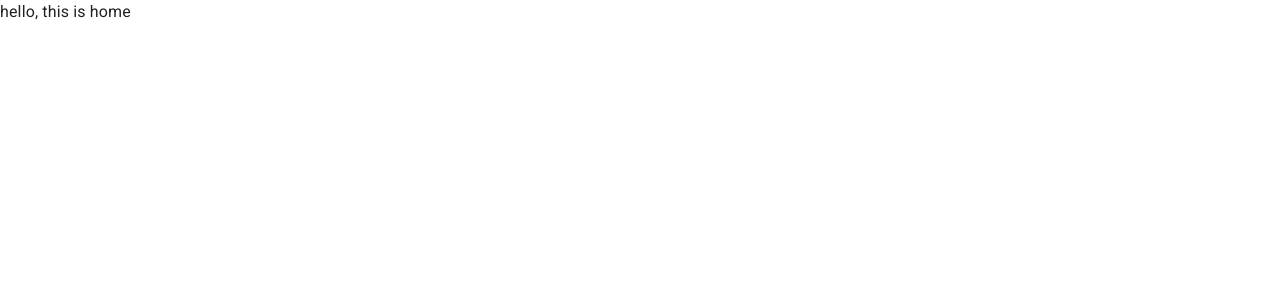
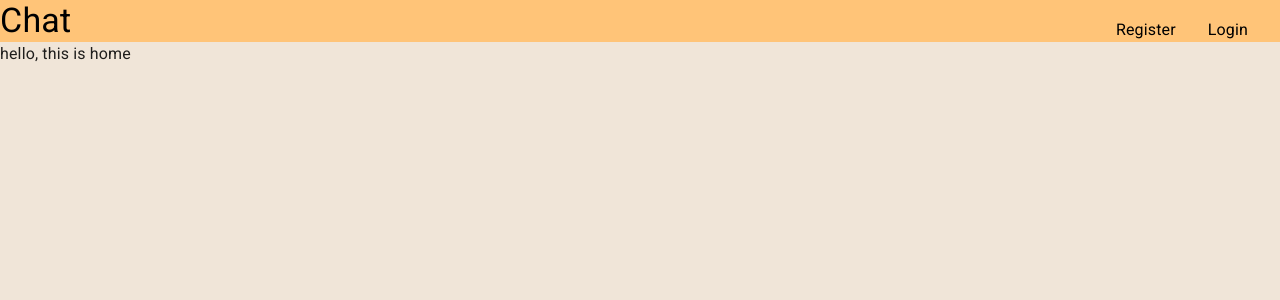
Before and after one commit to darshandamre/chat, a React (Create React App) app in the folder web/: page / in a window 1280 px wide. Shown: the top 300 px of the page. Built offline with nearby package versions, Linux system fonts and the light colour scheme.

Commit message:
feat: initial pages

```diff
--- a/web/public/index.html
+++ b/web/public/index.html
@@ -19,9 +19,12 @@
       work correctly both with client-side routing and a non-root public URL.
       Learn how to configure a non-root public URL by running `npm run build`.
     -->
-    <title>My page</title>
+    <title>Chat app</title>
     <!-- Fonts to support Material Design -->
-    <link rel="stylesheet" href="https://fonts.googleapis.com/css?family=Roboto:300,400,500,700&display=swap" />
+    <link
+      rel="stylesheet"
+      href="https://fonts.googleapis.com/css?family=Roboto:300,400,500,700&display=swap"
+    />
   </head>
   <body>
     <noscript>You need to enable JavaScript to run this app.</noscript>
--- a/web/src/App.tsx
+++ b/web/src/App.tsx
@@ -1,12 +1,16 @@
 import * as React from "react";
 import { Route, Routes } from "react-router-dom";
-import Home from "./Home";
+import Home from "./pages/Home";
+import Register from "./pages/Register";
+import Login from "./pages/Login";
 
 const App: React.FC = () => {
   return (
     <div className="App">
       <Routes>
         <Route path="/" element={<Home />} />
+        <Route path="/register" element={<Register />} />
+        <Route path="/login" element={<Login />} />
       </Routes>
     </div>
   );
--- /dev/null
+++ b/web/src/Components/NavBar.tsx
@@ -0,0 +1,49 @@
+import Box from "@mui/material/Box";
+import Link from "@mui/material/Link";
+import Typography from "@mui/material/Typography";
+import React from "react";
+
+interface NavBarProps {}
+
+const NavBar: React.FC<NavBarProps> = ({}) => {
+  return (
+    <Box
+      sx={{
+        display: "flex",
+        backgroundColor: "secondary.main"
+      }}>
+      <Link
+        href="/"
+        underline="none"
+        sx={{
+          color: "info.main"
+        }}>
+        <Typography variant="h4">Chat</Typography>
+      </Link>
+
+      <Link
+        href="/register"
+        underline="hover"
+        sx={{
+          color: "info.main",
+          marginLeft: "auto",
+          marginRight: "2em",
+          alignSelf: "end"
+        }}>
+        Register
+      </Link>
+      <Link
+        href="/login"
+        underline="hover"
+        sx={{
+          color: "info.main",
+          marginRight: "2em",
+          alignSelf: "end"
+        }}>
+        Login
+      </Link>
+    </Box>
+  );
+};
+
+export default NavBar;
--- a/web/src/Home.tsx
+++ /dev/null
@@ -1,7 +0,0 @@
-import React from "react";
-
-const Home: React.FC = () => {
-  return <>hello, this is home</>;
-};
-
-export default Home;
--- /dev/null
+++ b/web/src/pages/Home.tsx
@@ -0,0 +1,13 @@
+import React from "react";
+import NavBar from "../Components/NavBar";
+
+const Home: React.FC = () => {
+  return (
+    <>
+      <NavBar />
+      <div>hello, this is home</div>
+    </>
+  );
+};
+
+export default Home;
--- /dev/null
+++ b/web/src/pages/Login.tsx
@@ -0,0 +1,15 @@
+import React from "react";
+import NavBar from "../Components/NavBar";
+
+interface LoginProps {}
+
+const Login: React.FC<LoginProps> = ({}) => {
+  return (
+    <>
+      <NavBar />
+      <div>this is login page</div>
+    </>
+  );
+};
+
+export default Login;
--- /dev/null
+++ b/web/src/pages/Register.tsx
@@ -0,0 +1,15 @@
+import React from "react";
+import NavBar from "../Components/NavBar";
+
+interface RegisterProps {}
+
+const Register: React.FC<RegisterProps> = ({}) => {
+  return (
+    <>
+      <NavBar />
+      <div>this is register page</div>
+    </>
+  );
+};
+
+export default Register;
--- a/web/src/theme.ts
+++ b/web/src/theme.ts
@@ -1,19 +1,26 @@
-import { createTheme } from '@mui/material/styles';
-import { red } from '@mui/material/colors';
+import { createTheme } from "@mui/material/styles";
+import { red } from "@mui/material/colors";
 
 // A custom theme for this app
 const theme = createTheme({
   palette: {
     primary: {
-      main: '#556cd6',
+      main: "#75cfb8",
+      light: "#bbdfc8"
     },
     secondary: {
-      main: '#19857b',
+      main: "#ffc478"
     },
     error: {
-      main: red.A400,
+      main: red.A400
     },
-  },
+    background: {
+      default: "#f0e5d8"
+    },
+    info: {
+      main: "#000000"
+    }
+  }
 });
 
 export default theme;
```
